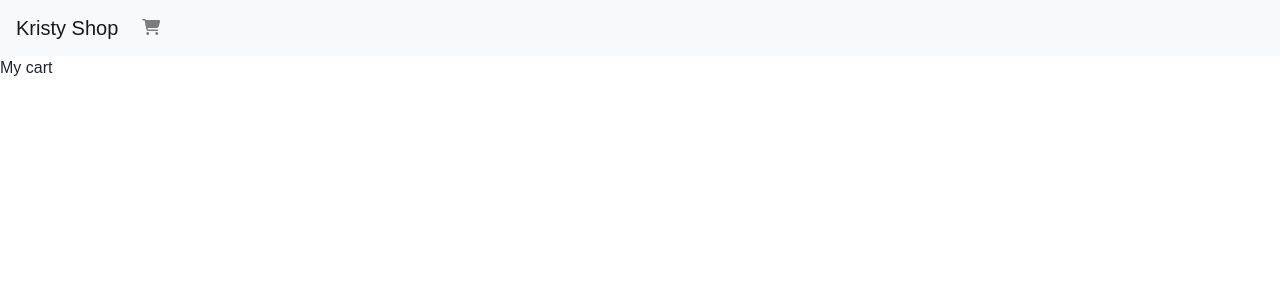
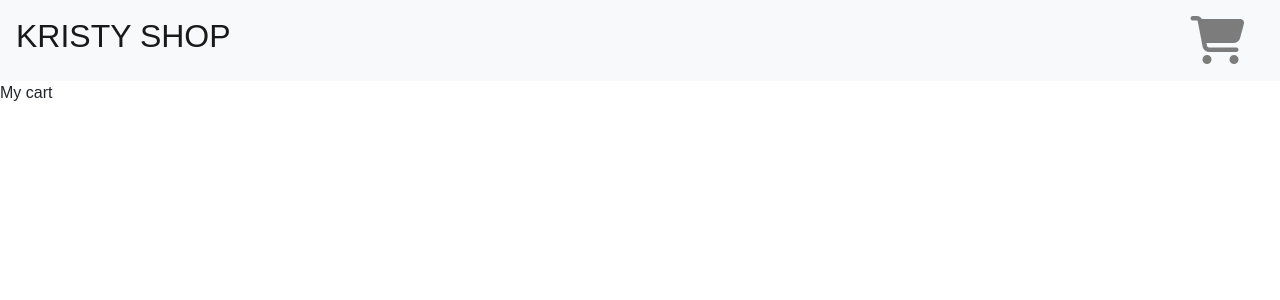
Before and after one commit to FabienLebas/kristy, a React (Create React App) app: page /cart in a window 1280 px wide. Shown: the top 300 px of the page. Built offline with nearby package versions, Linux system fonts and the light colour scheme.

Commit message:
Navbar layout

```diff
--- a/public/index.html
+++ b/public/index.html
@@ -20,7 +20,7 @@
       work correctly both with client-side routing and a non-root public URL.
       Learn how to configure a non-root public URL by running `npm run build`.
     -->
-  <title>React App</title>
+  <title>Kristy Shop</title>
   <!-- Bootstrap-->
   <link rel="stylesheet" href="https://maxcdn.bootstrapcdn.com/bootstrap/4.0.0/css/bootstrap.min.css" integrity="sha384-Gn5384xqQ1aoWXA+058RXPxPg6fy4IWvTNh0E263XmFcJlSAwiGgFAW/dAiS6JXm" crossorigin="anonymous">
 
--- a/src/views/navbar.js
+++ b/src/views/navbar.js
@@ -8,19 +8,15 @@ export default class DisplayNavBar extends Component{
   render(){
     return (
       <nav className="navbar navbar-expand-lg navbar-light bg-light">
-
-        <Link className="navbar-brand" to={"/"}>Kristy Shop</Link>
+        <Link className="navbar-brand" to={"/"}><h2>KRISTY SHOP</h2></Link>
         <button className="navbar-toggler" type="button" data-toggle="collapse" data-target="#navbarNavDropdown" aria-controls="navbarNavDropdown" aria-expanded="false" aria-label="Toggle navigation">
           <span className="navbar-toggler-icon"></span>
         </button>
-        <div className="collapse navbar-collapse" id="navbarNavDropdown">
+        <div className="collapse navbar-collapse offset-9" id="navbarNavDropdown">
           <ul className="navbar-nav">
-
             <li className="nav-item">
-
-              <Link className="nav-link" to={"/cart"}><i className="fa fa-shopping-cart" aria-hidden="true"></i></Link>
+              <Link className="nav-link" to={"/cart"}><i className="fa fa-shopping-cart fa-3x" aria-hidden="true"></i></Link>
             </li>
-
           </ul>
         </div>
       </nav>
```
